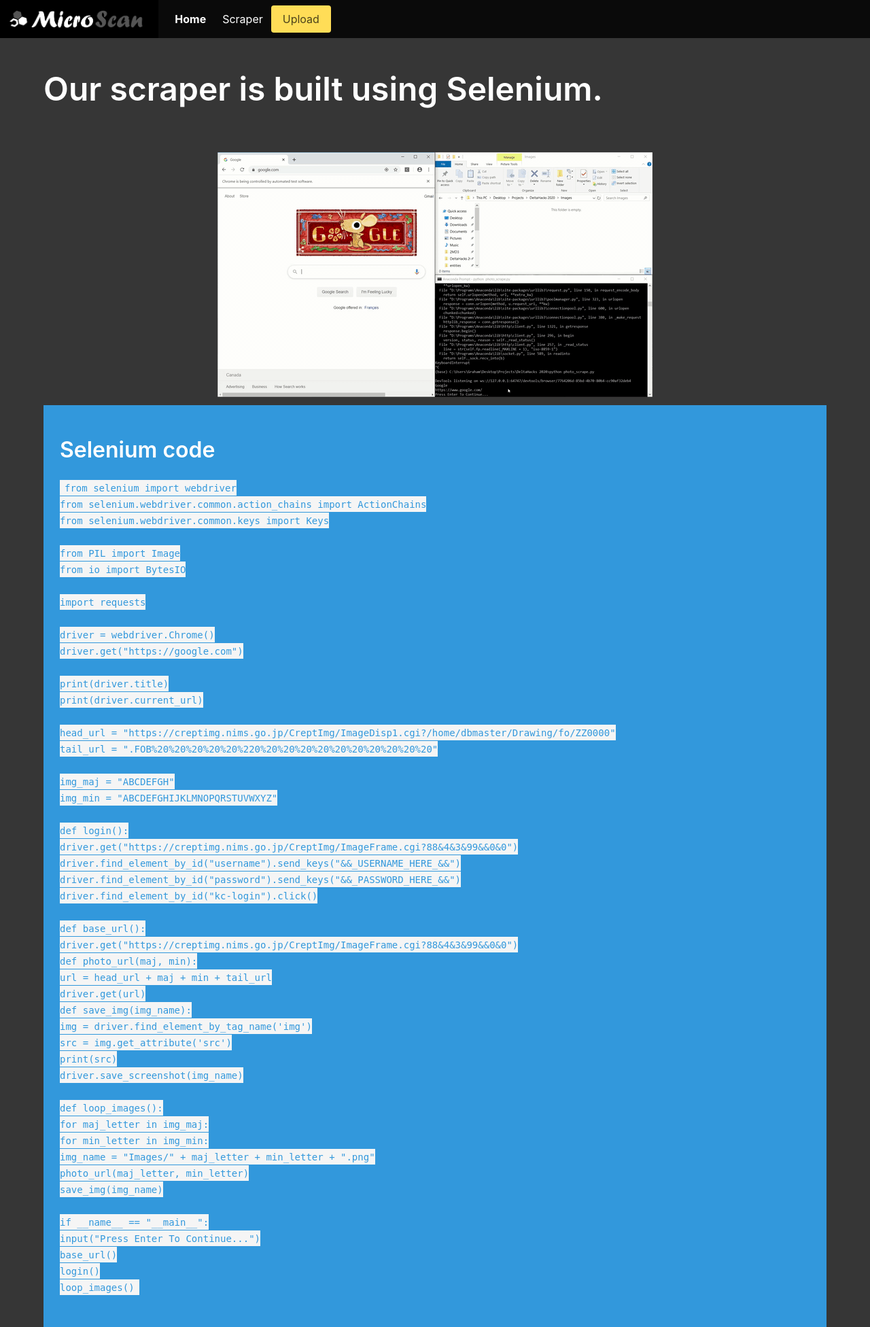
After one commit to MaanavD/microscan, a Flask app: page /scraper in a window 1280 px wide. The commit adds this page. Shown: the whole page at 68% size. Run offline with Flask 2, Linux system fonts and the light colour scheme; some libraries are stand-ins or nearby versions.

Commit message:
created scraper page

```diff
--- a/flaskapp/main.py
+++ b/flaskapp/main.py
@@ -16,6 +16,10 @@
 @app.route("/")
 def home():
     return render_template("home.html")
+
+@app.route("/scraper")
+def scraper():
+    return render_template("scraper.html")
 
 @app.route("/about")
 def about():
@@ -41,6 +45,8 @@
         grain_A = round(results['average_grain_area']*1000)/1000
         grain_D = round(results['average_grain_diameter']*1000)/1000
 
+
+
         return render_template('about.html', microscan_img_origin = image_path, microscan_img_dark = dark_mask, microscan_img_light = white_mask, microscan_img_line = line_mask, microscan_img_dist = dist_plot, microscan_img_grain = grain_mask, microscan_num_diam = grain_D, microscan_num_area = grain_A, microscan_num_pfline = line_frac, microscan_num_pflight = light_frac, microscan_num_pfdark = dark_frac)
     return render_template('about.html')
 
--- a/flaskapp/templates/about.html
+++ b/flaskapp/templates/about.html
@@ -29,7 +29,7 @@
           <a href="{{ url_for('home') }}" class="navbar-item">
             <strong>Home</strong>
           </a>
-          <a href="{{ url_for('home') }}" class="navbar-item">
+          <a href="{{ url_for('scraper') }}" class="navbar-item">
             Scraper
           </a>
           <a href="{{ url_for('about') }}" class="button is-warning">
--- a/flaskapp/templates/home.html
+++ b/flaskapp/templates/home.html
@@ -27,7 +27,7 @@
                 <a href="{{ url_for('home') }}" class="navbar-item">
                     <strong>Home</strong>
                   </a>
-                  <a href="{{ url_for('home') }}" class="navbar-item">
+                  <a href="{{ url_for('scraper') }}" class="navbar-item">
                     Scraper
                   </a>
                 <a href="{{ url_for('about') }}" class="button is-warning">
--- /dev/null
+++ b/flaskapp/templates/scraper.html
@@ -0,0 +1,149 @@
+<!DOCTYPE html>
+<link rel="stylesheet" />
+<html lang="en" dir="ltr">
+
+<head>
+  <meta charset="utf-8">
+  <title>MicroScan</title>
+  <link rel="stylesheet" href="https://cdn.jsdelivr.net/npm/bulma@0.8.0/css/bulma.min.css">
+  <script defer src="https://use.fontawesome.com/releases/v5.3.1/js/all.js"></script>
+</head>
+
+<body>
+  <!-- Navbar -->
+  <nav class="navbar is-black" role="navigation" aria-label="main navigation">
+    <div class="navbar-brand">
+      <a class="navbar-item">
+        <img src="./../static/Logo2.png">
+      </a>
+
+      <a role="button" class="navbar-burger burger" aria-label="menu" aria-expanded="false"
+        data-target="navbarBasicExample">
+        <span aria-hidden="true"></span>
+        <span aria-hidden="true"></span>
+        <span aria-hidden="true"></span>
+      </a>
+    </div>
+
+    <div id="navbarBasicExample" class="navbar-menu">
+      <div class="navbar-start navbar-item">
+        <a href="{{ url_for('home') }}" class="navbar-item">
+          <strong>Home</strong>
+        </a>
+        <a href="{{ url_for('scraper') }}" class="navbar-item">
+          Scraper
+        </a>
+        <a href="{{ url_for('about') }}" class="button is-warning">
+          Upload
+        </a>
+      </div>
+    </div>
+  </nav>
+  <section class="hero is-dark is-fullheight-with-navbar">
+    <div class="">
+      <div class="container">
+        <br><br>
+        <p class="title is-size-1">
+          Our scraper is built using <strong>Selenium</strong>.
+          <br>
+          <br>
+        </p>
+        <div class="columns is-centered">
+          <img class="" alt="temp" src="./../static/screen.gif">
+        </div>
+        <section class="hero is-info">
+          <div class="hero-body">
+            <div class="container">
+              <h1 class="title">
+                Selenium code
+              </h1>
+              <code class="has-text-info">
+                from selenium import webdriver <br>
+                from selenium.webdriver.common.action_chains import ActionChains <br>
+                from selenium.webdriver.common.keys import Keys <br>
+                <br>
+                from PIL import Image <br>
+                from io import BytesIO <br>
+                <br>
+                import requests <br>
+                <br>
+                driver = webdriver.Chrome() <br>
+                driver.get("https://google.com") <br>
+                <br>
+                print(driver.title) <br>
+                print(driver.current_url) <br>
+                <br>
+                head_url = "https://creptimg.nims.go.jp/CreptImg/ImageDisp1.cgi?/home/dbmaster/Drawing/fo/ZZ0000" <br>
+                tail_url = ".FOB%20%20%20%20%20%220%20%20%20%20%20%20%20%20%20%20" <br>
+                <br>
+                img_maj = "ABCDEFGH" <br>
+                img_min = "ABCDEFGHIJKLMNOPQRSTUVWXYZ" <br>
+                <br>
+                def login(): <br>
+                  driver.get("https://creptimg.nims.go.jp/CreptImg/ImageFrame.cgi?88&4&3&99&&0&0") <br>
+                  driver.find_element_by_id("username").send_keys("&&_USERNAME_HERE_&&") <br>
+                  driver.find_element_by_id("password").send_keys("&&_PASSWORD_HERE_&&") <br>
+                  driver.find_element_by_id("kc-login").click() <br>
+                  <br>
+                def base_url(): <br>
+                  driver.get("https://creptimg.nims.go.jp/CreptImg/ImageFrame.cgi?88&4&3&99&&0&0") <br>
+
+                def photo_url(maj, min):  <br>
+                  url = head_url + maj + min + tail_url <br>
+                  driver.get(url) <br>
+
+                def save_img(img_name):<br>
+                  img = driver.find_element_by_tag_name('img')<br>
+                  src = img.get_attribute('src')<br>
+                  print(src)<br>
+                  driver.save_screenshot(img_name)<br>
+                  <br>
+                def loop_images():<br>
+                  for maj_letter in img_maj:<br>
+                    for min_letter in img_min:<br>
+                      img_name = "Images/" + maj_letter + min_letter + ".png"<br>
+                      photo_url(maj_letter, min_letter)<br>
+                      save_img(img_name)<br>
+                      <br>
+                if __name__ == "__main__":<br>
+                  input("Press Enter To Continue...")<br>
+                  base_url()<br>
+                  login()<br>
+                  loop_images()
+                      </code>
+            </div>
+          </div>
+        </section>
+
+      </div>
+    </div>
+  </section>
+</body>
+<script>
+  document.addEventListener('DOMContentLoaded', () => {
+
+    // Get all "navbar-burger" elements
+    const $navbarBurgers = Array.prototype.slice.call(document.querySelectorAll('.navbar-burger'), 0);
+
+    // Check if there are any navbar burgers
+    if ($navbarBurgers.length > 0) {
+
+      // Add a click event on each of them
+      $navbarBurgers.forEach(el => {
+        el.addEventListener('click', () => {
+
+          // Get the target from the "data-target" attribute
+          const target = el.dataset.target;
+          const $target = document.getElementById(target);
+
+          // Toggle the "is-active" class on both the "navbar-burger" and the "navbar-menu"
+          el.classList.toggle('is-active');
+          $target.classList.toggle('is-active');
+
+        });
+      });
+    }
+
+  });</script>
+
+</html>
```
Also changed, not shown: flaskapp/static/screen.gif (added).
